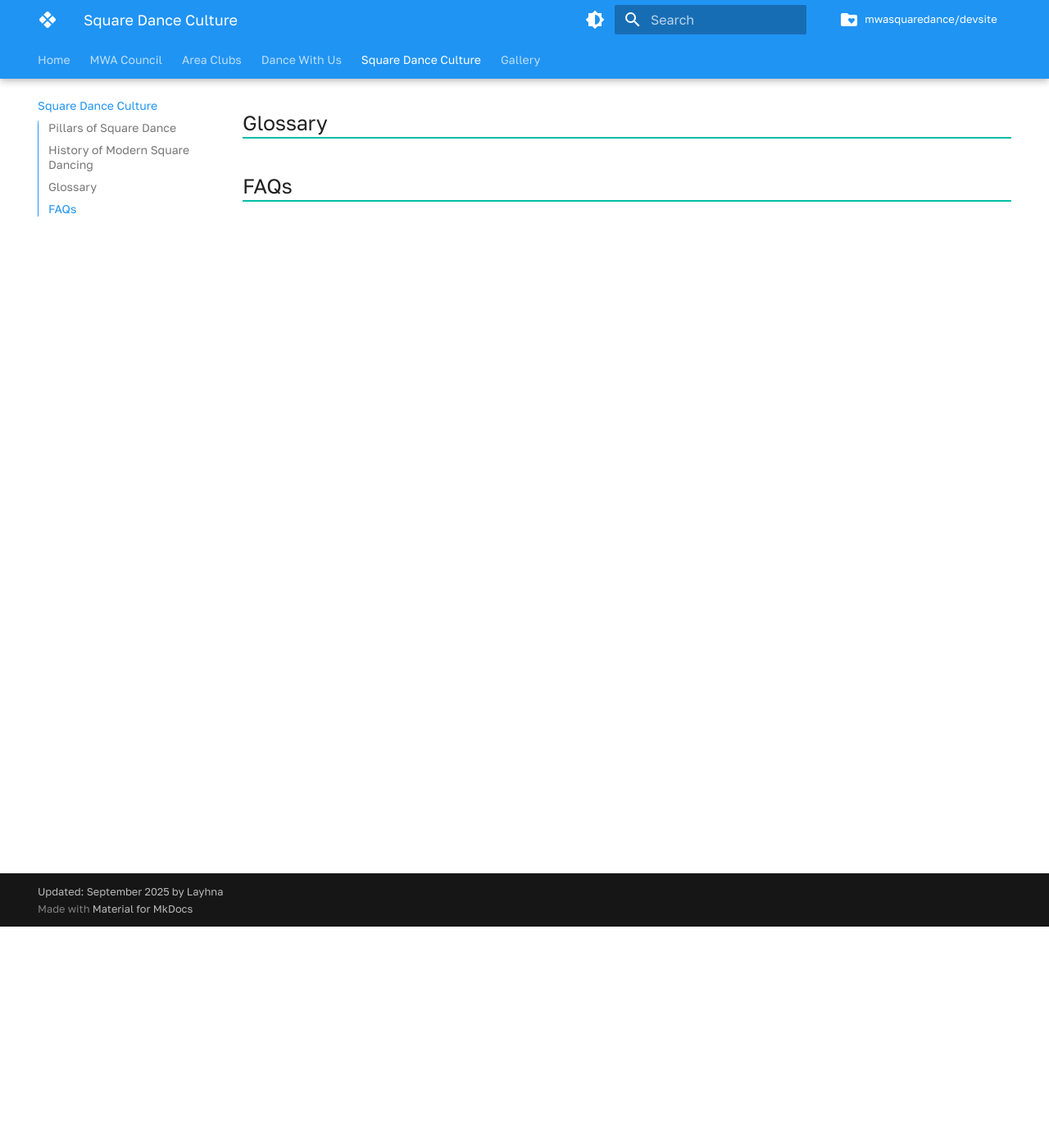
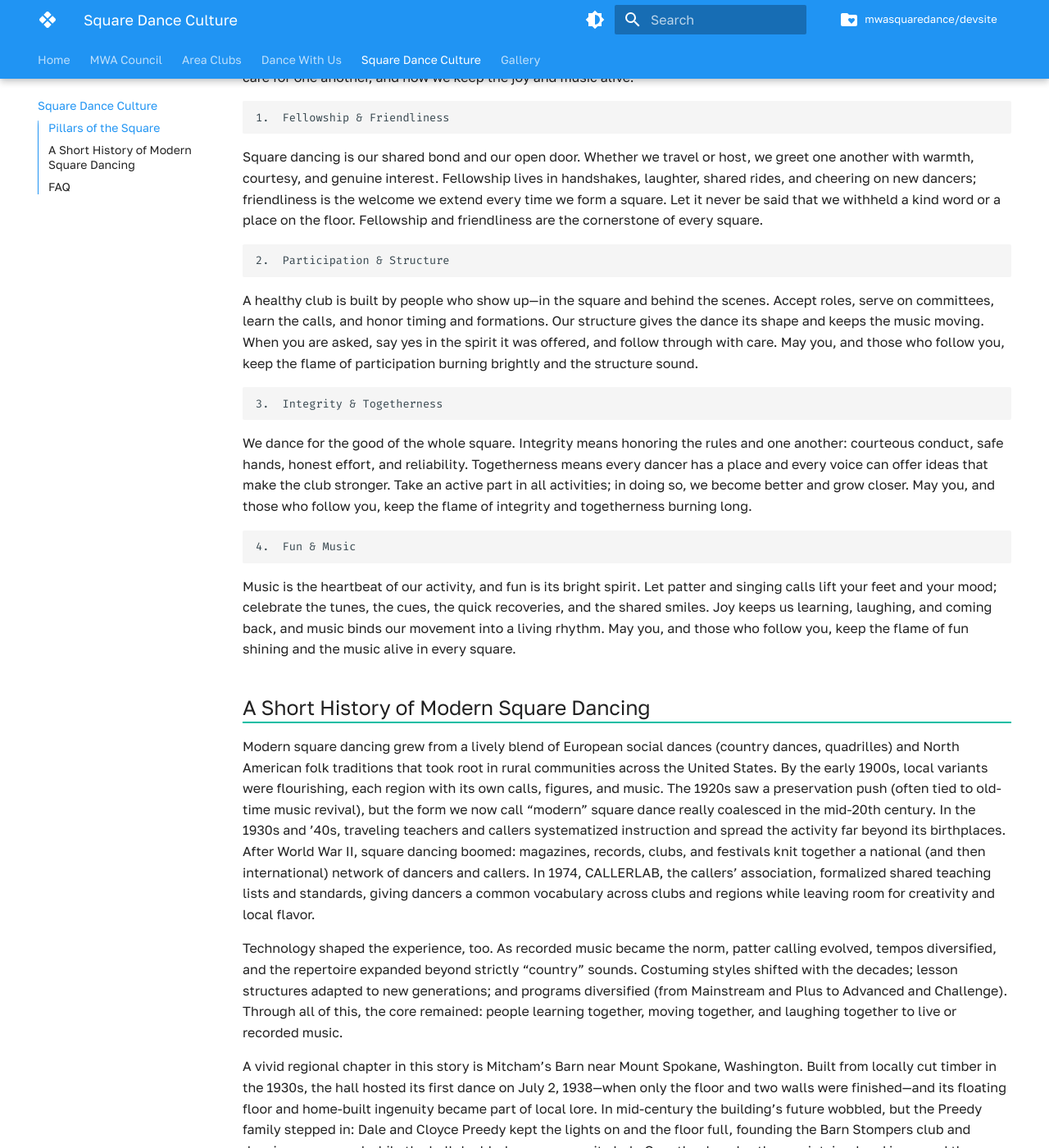
Before and after one commit to mwasquaredance/devsite, an MkDocs documentation site: the page built from docs/culture/index.md, in a window 1280 px wide and 1400 px high, scrolled down 270 px. Shown: the whole window at 82% size. Built offline with MkDocs 1.6.1 and Material for MkDocs 9.7.7, drawn with Linux system fonts in a browser that asks for light colours; comment, search, counter and statistics services are not loaded; some of the changed text lies outside the part shown.

Commit message:
adding text copy

```diff
--- a/docs/culture/index.md
+++ b/docs/culture/index.md
@@ -1,9 +1,30 @@
 # Square Dance Culture
 
-## Pillars of Square Dance
+## Pillars of the Square
 
-## History of Modern Square Dancing
+Stepping into the world of square dancing, you’re joining a tradition with deep roots and open arms. These four pillars are the foundation upon which square dancing everywhere is built: they guide how we welcome, how we organize, how we care for one another, and how we keep the joy and music alive.
 
-## Glossary
+	1.	Fellowship & Friendliness
+Square dancing is our shared bond and our open door. Whether we travel or host, we greet one another with warmth, courtesy, and genuine interest. Fellowship lives in handshakes, laughter, shared rides, and cheering on new dancers; friendliness is the welcome we extend every time we form a square. Let it never be said that we withheld a kind word or a place on the floor. Fellowship and friendliness are the cornerstone of every square.
 
-## FAQs
+	2.	Participation & Structure
+A healthy club is built by people who show up—in the square and behind the scenes. Accept roles, serve on committees, learn the calls, and honor timing and formations. Our structure gives the dance its shape and keeps the music moving. When you are asked, say yes in the spirit it was offered, and follow through with care. May you, and those who follow you, keep the flame of participation burning brightly and the structure sound.
+
+	3.	Integrity & Togetherness
+We dance for the good of the whole square. Integrity means honoring the rules and one another: courteous conduct, safe hands, honest effort, and reliability. Togetherness means every dancer has a place and every voice can offer ideas that make the club stronger. Take an active part in all activities; in doing so, we become better and grow closer. May you, and those who follow you, keep the flame of integrity and togetherness burning long.
+
+	4.	Fun & Music
+Music is the heartbeat of our activity, and fun is its bright spirit. Let patter and singing calls lift your feet and your mood; celebrate the tunes, the cues, the quick recoveries, and the shared smiles. Joy keeps us learning, laughing, and coming back, and music binds our movement into a living rhythm. May you, and those who follow you, keep the flame of fun shining and the music alive in every square.
+
+## A Short History of Modern Square Dancing
+
+Modern square dancing grew from a lively blend of European social dances (country dances, quadrilles) and North American folk traditions that took root in rural communities across the United States. By the early 1900s, local variants were flourishing, each region with its own calls, figures, and music. The 1920s saw a preservation push (often tied to old-time music revival), but the form we now call “modern” square dance really coalesced in the mid-20th century. In the 1930s and ’40s, traveling teachers and callers systematized instruction and spread the activity far beyond its birthplaces. After World War II, square dancing boomed: magazines, records, clubs, and festivals knit together a national (and then international) network of dancers and callers. In 1974, CALLERLAB, the callers’ association, formalized shared teaching lists and standards, giving dancers a common vocabulary across clubs and regions while leaving room for creativity and local flavor.
+
+Technology shaped the experience, too. As recorded music became the norm, patter calling evolved, tempos diversified, and the repertoire expanded beyond strictly “country” sounds. Costuming styles shifted with the decades; lesson structures adapted to new generations; and programs diversified (from Mainstream and Plus to Advanced and Challenge). Through all of this, the core remained: people learning together, moving together, and laughing together to live or recorded music.
+
+A vivid regional chapter in this story is Mitcham’s Barn near Mount Spokane, Washington. Built from locally cut timber in the 1930s, the hall hosted its first dance on July 2, 1938—when only the floor and two walls were finished—and its floating floor and home-built ingenuity became part of local lore. In mid-century the building’s future wobbled, but the Preedy family stepped in: Dale and Cloyce Preedy kept the lights on and the floor full, founding the Barn Stompers club and dancing year-round while the hall doubled as a community hub. Over the decades they maintained and improved the structure (even re-engineering the roof to shed winter snow) and used the space for everything from children’s lessons to benefit events, evidence of how square dance halls often function as civic glue as much as dance venues. The Preedys also reintroduced live music at times, and, as the national scene standardized through CALLERLAB in the mid-1970s, they adapted, keeping the local tradition vibrant while connecting it to broader trends.  ￼
+
+That blend of local stewardship and shared standards is the essence of modern square dancing. Clubs are grounded in place, story, and people, yet they’re linked by calls, teaching practices, and a generous culture of visiting. Whether your first square forms in a school gym, a church hall, or a storied barn in the pines, you’re stepping into a living tradition that keeps renewing itself: one square-thru at a time, one Yellowrock with a corner, one welcome at the door.
+
+
+## FAQ
```
Also changed, not shown: docs/council/index.md (+1 -1 lines).
